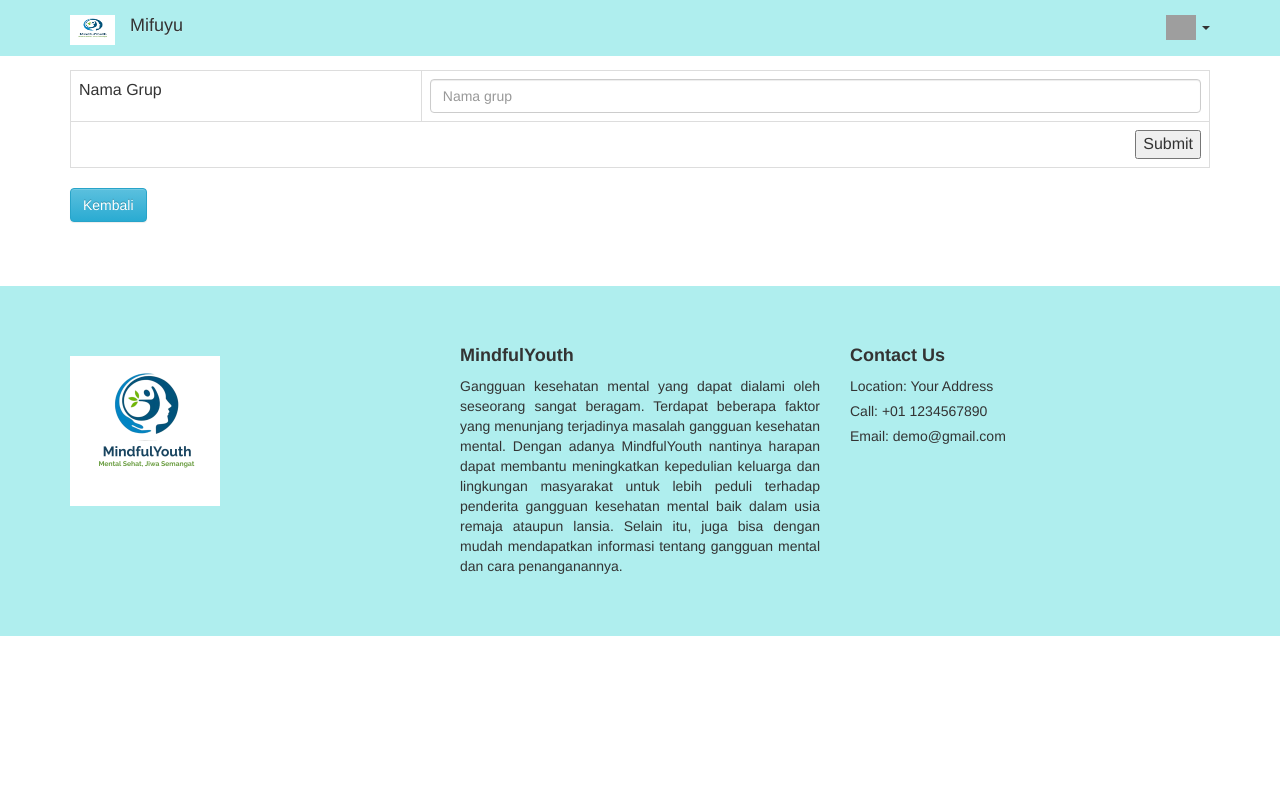
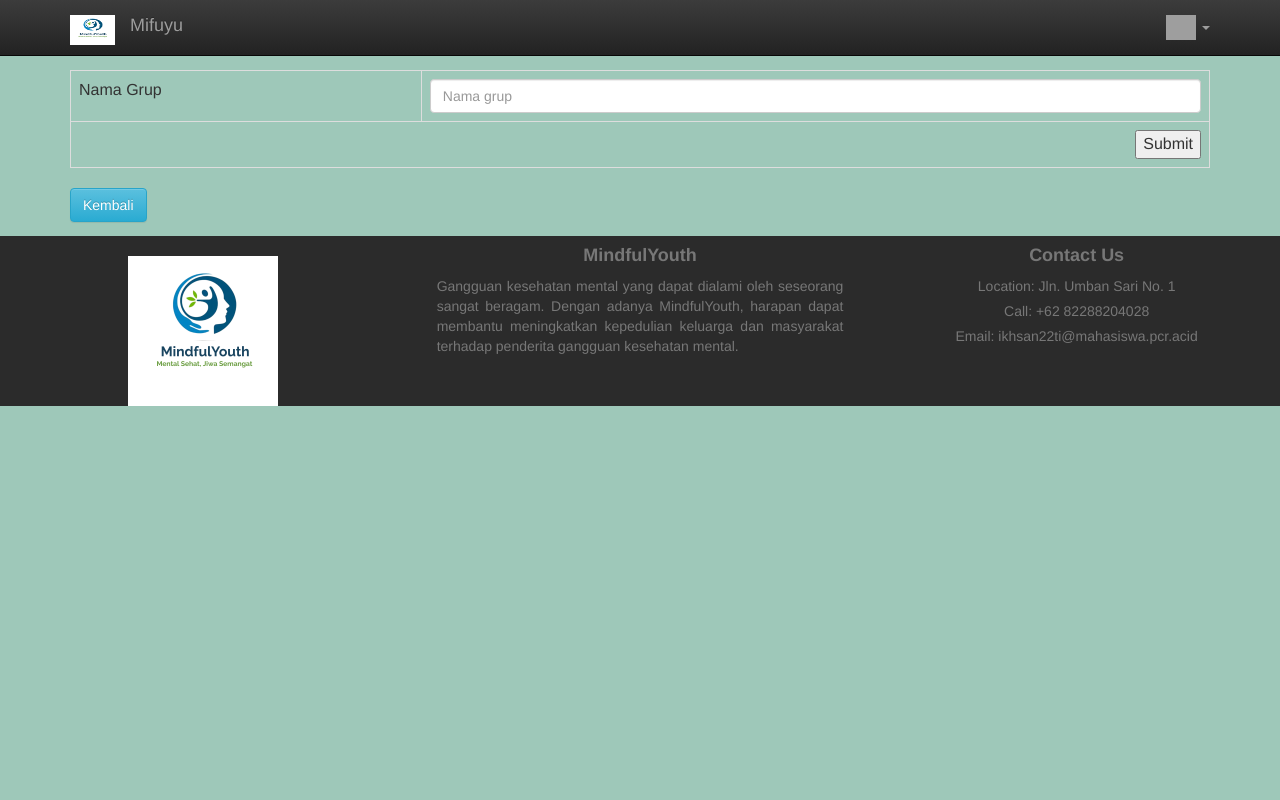
Before and after one commit to damueel69/MindfulYouth, a CodeIgniter app: page /database/index.php/group/add in a window 1280 px wide. Run offline with CodeIgniter, Linux system fonts and the light colour scheme; data comes from the database, SQL or seed files in the repository; data that the repository does not hold is empty; grey boxes are pictures that could not be loaded.

Commit message:
Add files via upload

```diff
--- a/application/views/template/main_template.php
+++ b/application/views/template/main_template.php
@@ -2,7 +2,7 @@
   .footer_section {
     background-color: #AFEEEE;
     color: #333;
-    padding: 50px;
+    padding: 50px 0;
     margin-top: 50px;
   }
 
@@ -15,58 +15,6 @@
   .img-box {
     margin-top: 20px;
   }
-
-.navbar-blue {
-  background-color: #AFEEEE;
-  border-color: #3498db;
-}
-
-.navbar-blue .navbar-brand {
-  color: #333;
-}
-
-.navbar-blue .navbar-brand:hover,
-.navbar-blue .navbar-brand:focus {
-  color: #333;
-}
-
-.navbar-blue .navbar-nav > li > a {
-  color: #333;
-}
-
-.navbar-blue .navbar-nav > li > a:hover,
-.navbar-blue .navbar-nav > li > a:focus {
-  color: #ffffff;
-  background-color: #2980b9;
-}
-
-.navbar-blue .navbar-nav > .active > a,
-.navbar-blue .navbar-nav > .active > a:hover,
-.navbar-blue .navbar-nav > .active > a:focus {
-  color: #ffffff;
-  background-color: #AFEEEE;
-}
-
-.navbar-blue .navbar-nav > .open > a,
-.navbar-blue .navbar-nav > .open > a:hover,
-.navbar-blue .navbar-nav > .open > a:focus {
-  color: #ffffff;
-  background-color: #2980b9;
-}
-
-.navbar-blue .navbar-toggle {
-  border-color: #333;
-}
-
-.navbar-blue .navbar-toggle:hover,
-.navbar-blue .navbar-toggle:focus {
-  background-color: #2980b9;
-}
-
-.navbar-blue .navbar-toggle .icon-bar {
-  background-color: #ffffff;
-}
-
 </style>
 <!DOCTYPE html>
 <html lang="en">
@@ -133,10 +81,11 @@
     <![endif]-->
   </head>
 
-  <body>
+  <body style="background-color: #9EC8B9">
 
     <!-- Fixed navbar -->
-    <nav class="navbar navbar-blue navbar-fixed-top">
+    <nav class="navbar navbar-inverse navbar-fixed-top"
+    style="background-color: #4F6F52">
       <div class="container">
         <div class="navbar-header">
           <button type="button" class="navbar-toggle collapsed" data-toggle="collapse" data-target="#navbar" aria-expanded="false" aria-controls="navbar">
@@ -241,35 +190,39 @@
 
     <div class="container theme-showcase" role="main">
       <?php echo $contents; ?>
-    </div> <!-- /container -->
-    <footer class="footer_section">
-  <div class="container">
-    <div class="row align-items-center">
+    </div>
+    <!-- /container -->
+
+
+<footer class="text-center text-lg-start bg-body-tertiary text-muted"
+style="background-color: #2B2B2B">
+<div class="d-flex justify-content-center justify-content-lg-between p-4 border-bottom">
+    <div class="row">
       <div class="col-md-4">
-        <div class="img-box mt-3">
-          <img src="<?php echo base_url(); ?>assets/images/logo.jpg" alt="Your Image" height="150" width="150" />
+        <div class="img-box text-center mt-3">
+          <img src="<?php echo base_url(); ?>assets/images/logo.jpg" alt="Your Image" class="img-fluid rounded-circle shadow-lg" style="max-width: 150px;" />
         </div>
       </div>
       <div class="col-md-4">
-      <h4><strong>MindfulYouth</strong></h4>
-        <p class="text-justify">
-          Gangguan kesehatan mental yang dapat dialami oleh seseorang sangat beragam. Terdapat beberapa faktor yang menunjang terjadinya masalah gangguan kesehatan mental.
-          Dengan adanya MindfulYouth nantinya harapan dapat membantu meningkatkan kepedulian
-          keluarga dan lingkungan masyarakat untuk lebih peduli terhadap penderita gangguan kesehatan mental baik dalam usia remaja ataupun lansia. Selain itu, juga bisa dengan mudah mendapatkan
-          informasi tentang gangguan mental dan cara penanganannya.
-        </p>
+        <h4 class="mb-4"><strong>MindfulYouth</strong></h4>
+        <p class="text-justify">Gangguan kesehatan mental yang dapat dialami oleh seseorang sangat beragam. Dengan adanya MindfulYouth, harapan dapat membantu meningkatkan kepedulian keluarga dan masyarakat terhadap penderita gangguan kesehatan mental.</p>
       </div>
       <div class="col-md-4">
-        <h4><strong>Contact Us</strong></h4>
+        <h4 class="mb-4"><strong>Contact Us</strong></h4>
         <div class="info_contact">
-          <p><i class="fa fa-map-marker" aria-hidden="true"></i> Location: Your Address</p>
-          <p><i class="fa fa-phone" aria-hidden="true"></i> Call: +01 1234567890</p>
-          <p><i class="fa fa-envelope"></i> Email: demo@gmail.com</p>
+          <p><i class="fa fa-map-marker" aria-hidden="true"></i> Location: Jln. Umban Sari No. 1</p>
+          <p><i class="fa fa-phone" aria-hidden="true"></i> Call: +62 82288204028</p>
+          <p><i class="fa fa-envelope"></i> Email: ikhsan22ti@mahasiswa.pcr.acid</p>
+          <ul class="list-inline social-icons mt-4">
+            <li class="list-inline-item"><a href="#" class="text-light"><i class="fab fa-facebook-f"></i></a></li>
+            <li class="list-inline-item"><a href="#" class="text-light"><i class="fab fa-twitter"></i></a></li>
+            <li class="list-inline-item"><a href="#" class="text-light"><i class="fab fa-instagram"></i></a></li>
+          </ul>
         </div>
       </div>
     </div>
   </div>
-</footer>
+  </footer>
 
     <!-- Bootstrap core JavaScript
     ================================================== -->
```
